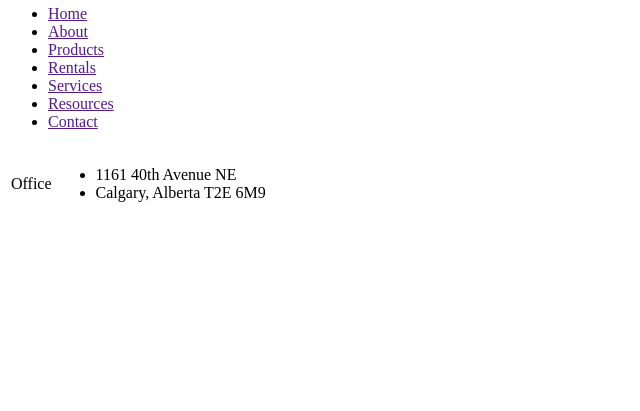
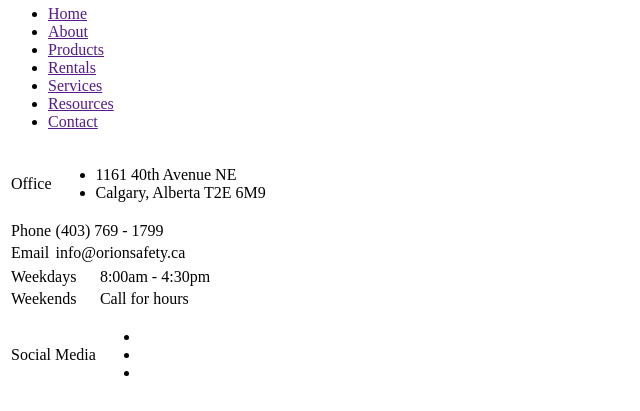
Before and after one commit to Shamonti/psd-to-wp, a plain HTML site: page index.html in a window 1280 px wide. Shown: the part 122-533 px from the top of the page, without its empty margins (0-640 px from the left). Drawn offline with Linux system fonts and the light colour scheme.

Commit message:
Added footer

```diff
--- a/index.html
+++ b/index.html
@@ -41,8 +41,41 @@
                 </ul>
               </td>
             </tr>
+            <tr>
+              <td>Phone</td>
+              <td>(403) 769 - 1799</td>
+            </tr>
+            <tr>
+              <td>Email</td>
+              <td>info@orionsafety.ca</td>
+            </tr>
           </tbody>
         </table>
+        <table>
+          <tbody>
+            <tr>
+              <td>Weekdays</td>
+              <td>8:00am - 4:30pm</td>
+            </tr>
+            <tr>
+              <td>Weekends</td>
+              <td>Call for hours</td>
+            </tr>
+            <tr>
+              <td>Social Media</td>
+              <td>
+                <ul>
+                  <li></li>
+                  <li></li>
+                  <li></li>
+                </ul>
+              </td>
+            </tr>
+          </tbody>
+        </table>
+        <ul>
+          <li><img src="images/logo.png" alt="logo" /></li>
+        </ul>
       </div>
     </footer>
   </body>
```
